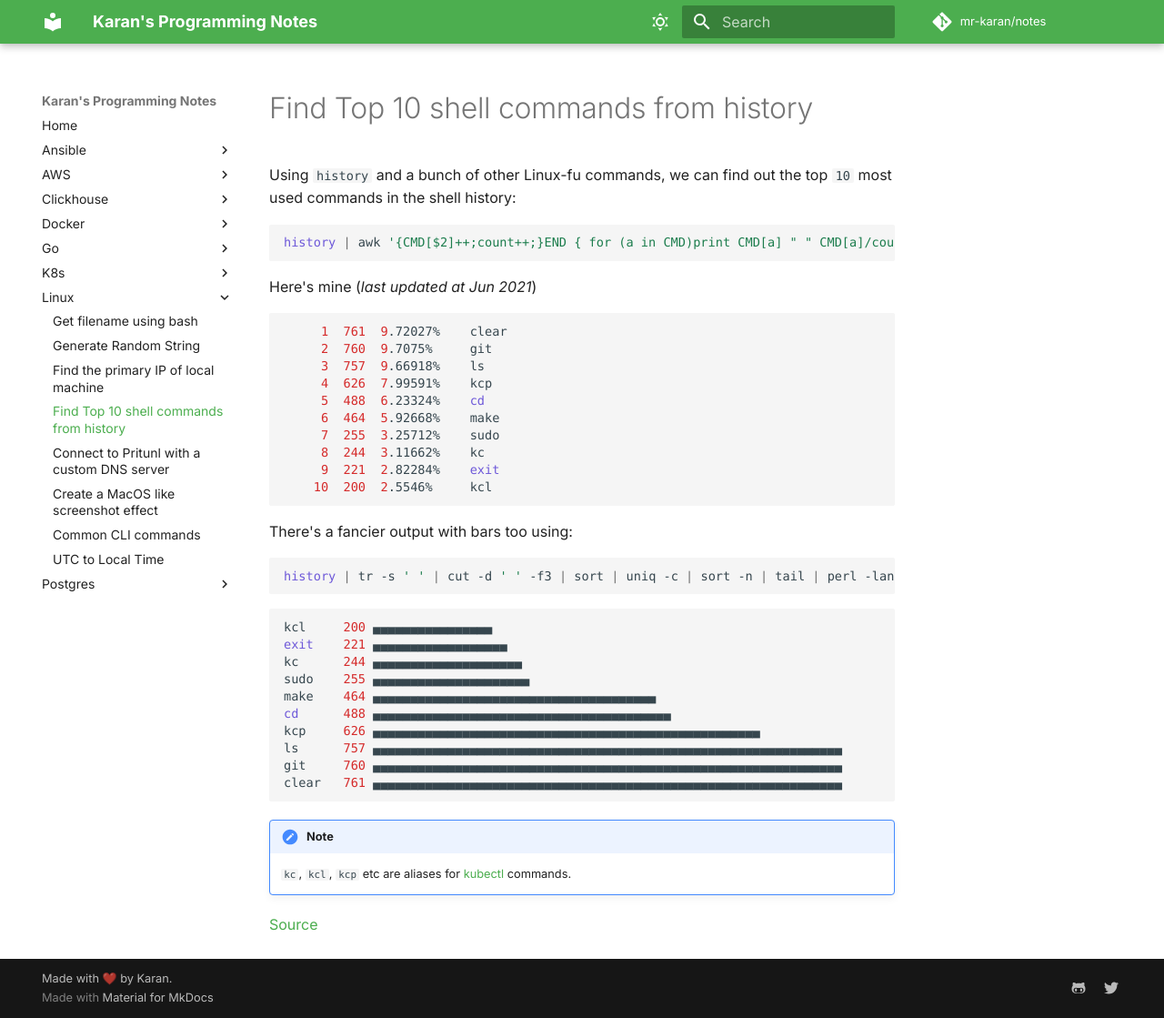
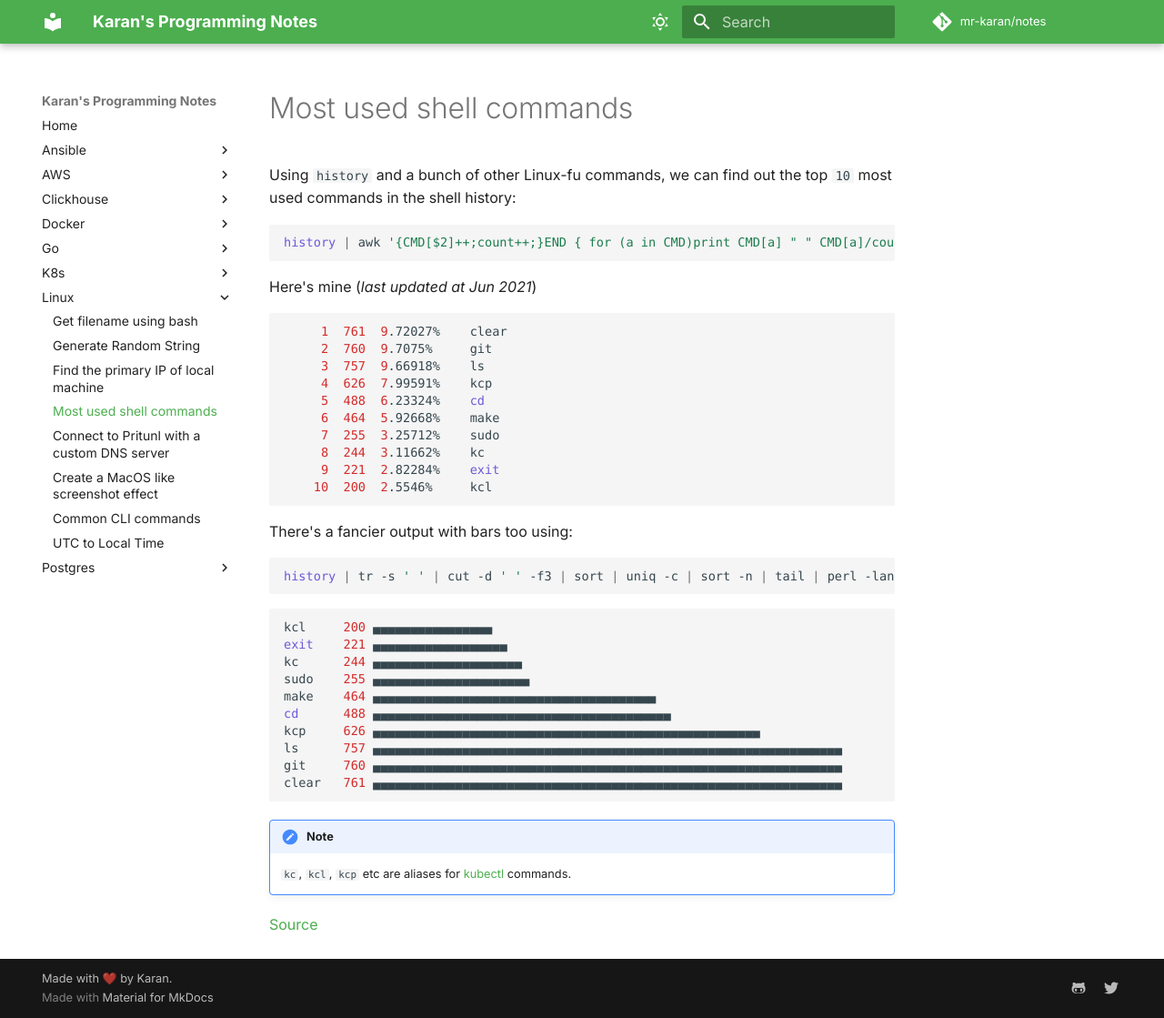
Before and after one commit to mr-karan/notes, an MkDocs documentation site: the page built from docs/linux/most-used-commands.md, in a window 1280 px wide and 1119 px high. Shown: the whole window at 91% size. Built offline with MkDocs 1.6.1 and Material for MkDocs 9.7.7, drawn with Linux system fonts in a browser that asks for light colours; some web fonts are replaced; comment, search, counter and statistics services are not loaded.

Commit message:
chore: Update heading

```diff
--- a/docs/linux/most-used-commands.md
+++ b/docs/linux/most-used-commands.md
@@ -1,4 +1,4 @@
-# Find Top 10 shell commands from history
+# Most used shell commands
 
 Using `history` and a bunch of other Linux-fu commands, we can find out the top `10` most used commands in the shell history:
 
```
